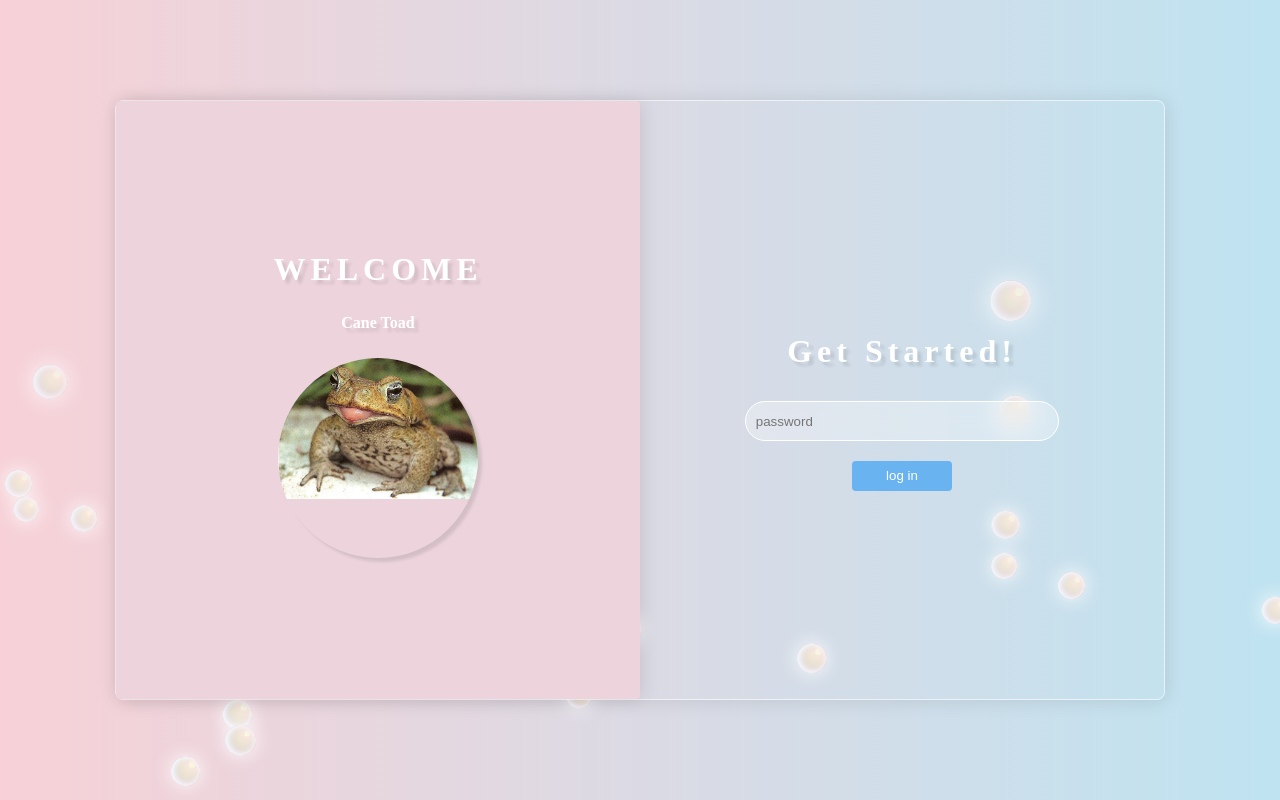
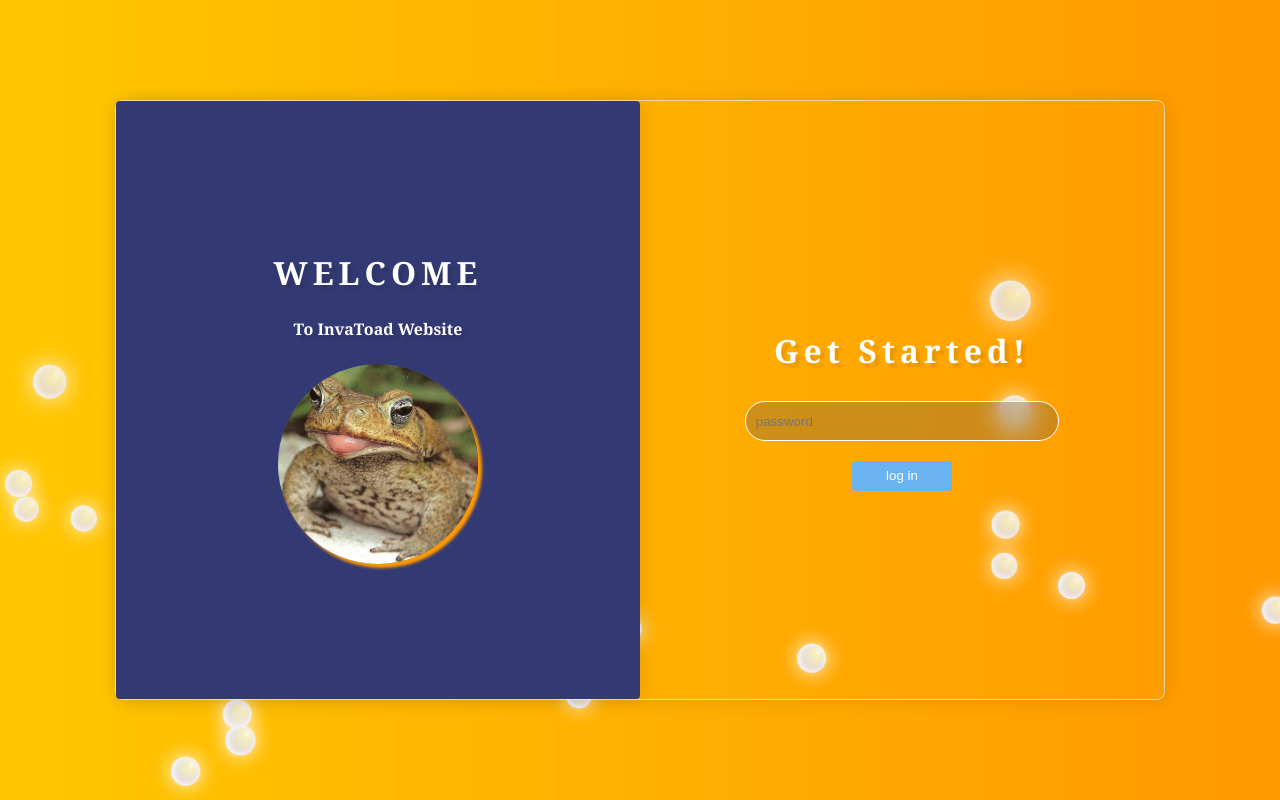
Before and after one commit to mhlucifer/Team38_Project, a Flask app: page / in a window 1280 px wide. Run offline with Flask 3, Linux system fonts and the light colour scheme.

Commit message:
added changes login page UI

```diff
--- a/static/css/login.css
+++ b/static/css/login.css
@@ -13,6 +13,8 @@ input {
 html,
 body {
     height: 100%;
+    font-family: Cambria, serif; /* Specify Cambria as the font family */
+
 }
 
 body {
@@ -20,7 +22,7 @@ body {
     overflow-x: hidden;
     display: flex;
     /* Gradient direction from left to right */
-    background: linear-gradient(to right, rgb(247, 209, 215), rgb(191, 227, 241));
+    background: linear-gradient(to right, #ffc700,#ff9900 );
 }
 
 span {
@@ -29,7 +31,7 @@ span {
     bottom: 0;
     border-radius: 50%;
     /* Radial gradient */
-    background: radial-gradient(circle at 72% 28%, #fff 3px, #ff7edf 8%, #5b5b5b, #aad7f9 100%);
+    background: radial-gradient(circle at 72% 28%, #fff 3px, #ffc700 8%, #5b5b5b, #ffa726 100%);
     /* Bubble inner shadow */
     box-shadow: inset 0 0 6px #fff,
         inset 3px 0 6px #eaf5fc,
@@ -96,7 +98,7 @@ span {
     top: 0;
     z-index: 99;
     border-radius: 4px;
-    background-color: #edd4dc;
+    background-color: #333A73;
     box-shadow: 2px 1px 19px rgba(0, 0, 0, .1);
     /* Animation transition, first accelerate then decelerate */
     transition: 0.5s ease-in-out;
@@ -123,6 +125,7 @@ span {
     margin: 20px 0;
     /* Prevent selection */
     user-select: none;
+
     font-weight: bold;
     color: white;
     text-shadow: 4px 4px 3px rgba(0, 0, 0, .1);
@@ -138,14 +141,17 @@ span {
     /* Prevent user selection */
     user-select: none;
     overflow: hidden;
-    box-shadow: 4px 4px 3px rgba(0, 0, 0, .1);
+    box-shadow: 4px 4px 3px #ff9900;
 }
 
 /* Image */
 .img-box img {
     width: 100%;
+    height: 100%; /* Maintain aspect ratio */
+    object-fit: cover; /* Ensure the image covers the container */
     transition: 0.5s;
 }
+
 
 /* Login and registration box */
 .login-form,
@@ -164,7 +170,7 @@ span {
 /* Title */
 .title-box h1 {
     text-align: center;
-    color: white;
+    color: rgb(255, 255, 255);
     /* Prevent selection */
     user-select: none;
     letter-spacing: 5px;
@@ -188,7 +194,7 @@ input {
     margin-bottom: 20px;
     text-indent: 10px;
     border: 1px solid #fff;
-    background-color: rgba(255, 255, 255, 0.3);
+    background-color: rgba(93, 82, 82, 0.3);
     border-radius: 120px;
     /* Add a frosted look */
     backdrop-filter: blur(10px);
--- a/static/css/main.css
+++ b/static/css/main.css
@@ -286,7 +286,7 @@ section,
 
 .main-title, .sub-title, .slogan {
     /* Remove the text-shadow property from these classes */
-    font-family: 'YourFontFamily', sans-serif; /* Use your chosen font family, sans-serif is a fallback */
+    font-family: 'YourFontFamily', cambria; /* Use your chosen font family, sans-serif is a fallback */
     text-shadow: none; /* This removes the shadow effect */
 }
 
--- a/templates/login.html
+++ b/templates/login.html
@@ -15,7 +15,7 @@
     <!-- Sliding box -->
     <div class="pre-box">
         <h1>WELCOME</h1>
-        <p>Cane Toad</p>
+        <p>To InvaToad Website</p>
         <div class="img-box">
             <img src="/static/images/toad4.jpg" alt="">
         </div>
@@ -91,7 +91,7 @@ document.addEventListener('DOMContentLoaded', (event) => {
         if (!response.ok) { // Check if the HTTP response status indicates an error
             alert(data.message); // Display the error message in an alert dialog
         } else {
-            window.location.href = '/index'; // Redirect to the index page on success
+            window.location.href = '/main'; // Redirect to the index page on success
         }
     });
 });
```
